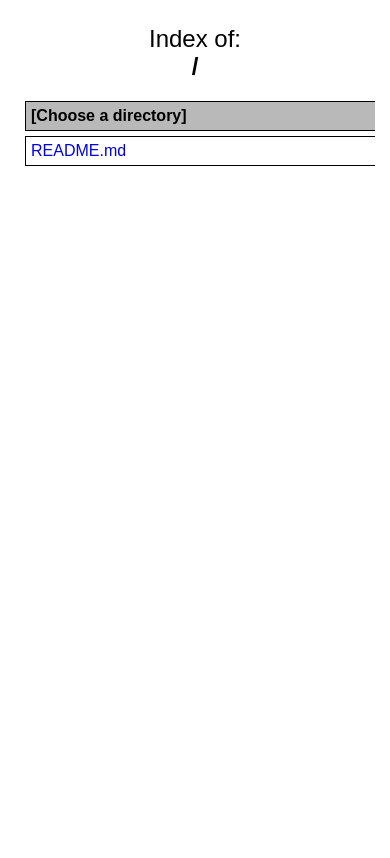
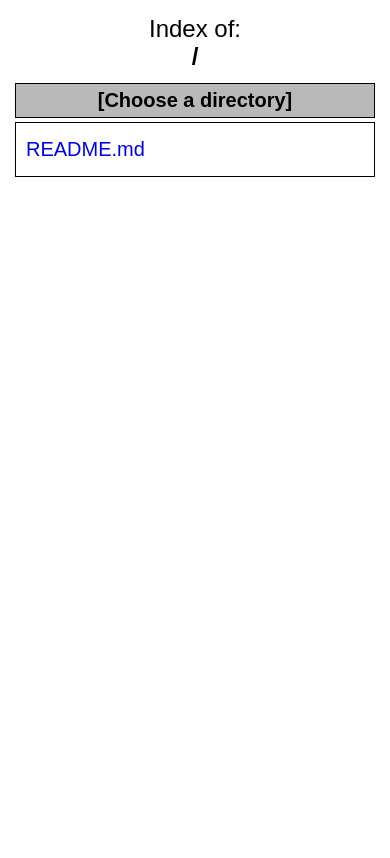
Before and after one commit to gardinbe/simple-directory-browser.php, a PHP site: page / in a window 390 px wide. Shown: the top 858 px of the page. After the commit the page ends 177 px from the top, so only its background shows below. Run offline with PHP 8.4, Linux system fonts and the light colour scheme.

Commit message:
Update index.php

```diff
--- a/index.php
+++ b/index.php
@@ -31,9 +31,17 @@ $sorteddata = array();
 //Display a list with every item in the given directory
 foreach ($currentdir_array as $i) {
 
+    if ($i == 'index.php') {
         //Ignore case of index.php in main directory
-	if ($i == 'index.php' && $currentdir == '.')
+        if ($currentdir == '.') {
             continue;
+        //Redirect to index.php if not in main directory
+        } else {
+            header("Location: ".$currentdir."/index.php");
+            exit();
+        }
+    }
+
 
 	//Display directory
 	if (is_dir($currentdir.'/'.$i)) {
@@ -53,18 +61,18 @@ if (strpos($currentdir, '.') === false) {
 
 	//If the user has reached the top of the file hierachy
 } elseif ($currentdir == '.') {
-	$prevdir = '<li class="choosedirItem"></span><b>[Choose a directory]</b></span></li>';
+	$prevdir = '<a><li class="choosedirItem"><b>[Choose a directory]</b></li></a>';
 	array_unshift($sorteddata, $prevdir);
 
 	//Re-add the 'previous directory' item to the top of the sorted array
 } else {
 	$dir = dirname($currentdir, 1);
-	$prevdir = '<a href="./index.php?dir='.$dir.'"><li class="prevdirItem"><b>â†‘ Up one level</b></li></a>';
+	$prevdir = '<a href="./index.php?dir='.$dir.'"><li class="prevdirItem"><b>Up one level</b></li></a>';
 	array_unshift($sorteddata, $prevdir);
 }
 
 //Create page title
-$HTMLtitle = empty(substr($currentdir,1)) ? 'Index' : 'Index of'.substr($currentdir,1);
+$HTMLtitle = empty(substr($currentdir,1)) ? 'Index' : 'Index of '.substr($currentdir,1);
 
 //Echo the HTML
 echo '<div class="container">
@@ -85,6 +93,8 @@ echo '</ul>
 <!DOCTYPE html>
 <html>
 	<head>
+	<link rel="icon" href="images/favicon.ico" type="image/ico">
+    <meta name="viewport" content="width=device-width">
 	<title><?php echo $HTMLtitle; ?></title>
 	<style>
 
@@ -97,7 +107,6 @@ echo '</ul>
 
 	/* Main container */
 	.container {
-		height: 100%;
 		padding: 0;
 		margin: 15px;
 		display: -webkit-box;
@@ -111,7 +120,6 @@ echo '</ul>
 
 	/* Navigation items container */
 	.nav_container {
-		width: fit-content;
 	}
 
 	/* Current dir message */
@@ -124,20 +132,23 @@ echo '</ul>
 
 	/* List & items */
 	.items {
-		display: inline-block;
+		display: inline-flex;
+		flex-direction: column;
 		padding: 0;
-		margin: 5px;
 		list-style: none;
+		width: 500px;
 	}
 	.items li {
 		text-align: left;
-		width: 400px;
 		border: 1px solid black;
 		padding: 5px;
-		margin: 5px;
+		margin: 2px auto;
 	}
 	.items a {
 		text-decoration: none;
+		padding: 0px;
+		margin: 0px auto;
+		width: 100%;
 	}
 	.items .dirItem {
 		background-color: rgb(230, 230, 230);
@@ -147,15 +158,40 @@ echo '</ul>
 	}
 	.items .choosedirItem {
 		background-color: rgb(185, 185, 185);
-	}
-	.items .choosedirItem a {
 		color: black;
+		text-align: center;
 	}
 	.items .prevdirItem {
 		background-color: rgb(185, 185, 185);
+		color: blue;
+		text-align: center;
 	}
-	.items .prevdirItem a {
-		color: blue;
+
+    /* For screens <= 632px */
+    @media screen and (max-width:632px) {
+        .container {
+            width: 100%;
+            padding: 0;
+            margin: 0;
+            font-size: 20px;
+        }
+        .nav_container {
+            width: 100%;
+            margin: 5px 15px;
+        }
+        .items {
+    		width: 100%;
+    	}
+        .items a li {
+            text-align: left;
+            padding: 15px 10px;
+        }
+        .items .choosedirItem {
+            padding: 5px;
+	    }
+	    .items .prevdirItem {
+            padding: 5px;
+	    }
     }
 
 	</style>
```
Lines whose indentation alone changed are shown as unchanged.
